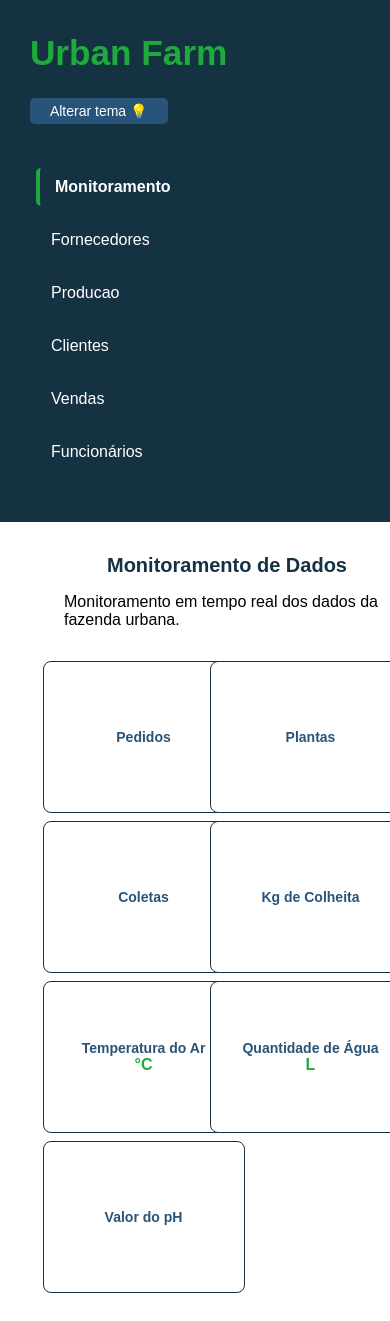
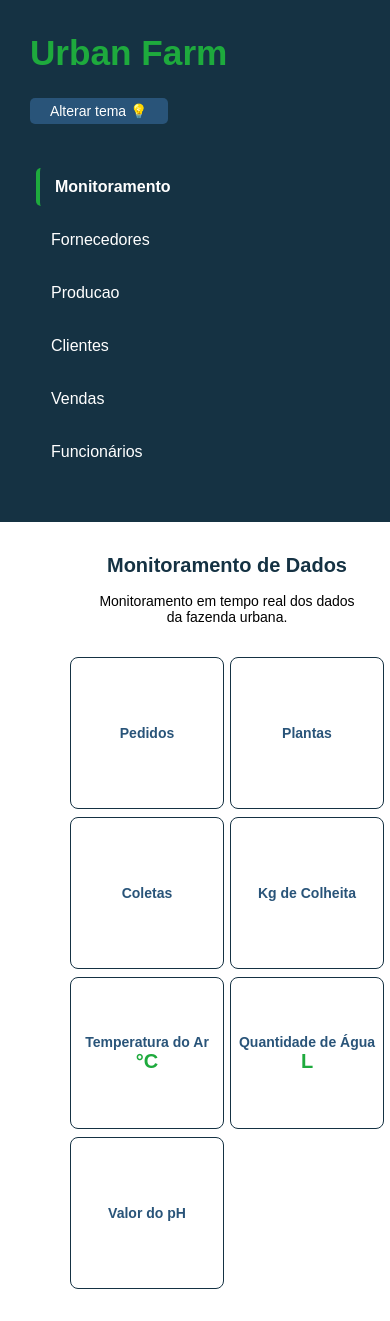
Before and after one commit to 2dbueno/UrbanFarm, a Django app: page /monitoramento/ in a window 390 px wide. Run offline with Django 5.2, Linux system fonts and the light colour scheme; the visitor is signed in with stand-in values (Sample User, id 1); data that the repository does not hold is empty.

Commit message:
Fix: Monitoramento para celular e abertura do ngrok para qualquer ip

```diff
--- a/urban_farm/core/static/styles/monitoramento.css
+++ b/urban_farm/core/static/styles/monitoramento.css
@@ -3,22 +3,25 @@ body, html {
     margin: 0;
     padding: 0;
     border-bottom: 0;
+    overflow-x: hidden; /* Evita que a barra de rolagem horizontal apareça */
 }
 
 header {
     display: none;
 }
 
-.main-content{
+.main-content {
     padding: 2rem;
 }
 
 /* Contêiner pai para alinhamento dos elementos */
 .content-container {
-    padding: 0 2rem;
+    padding: 0 1rem; /* Padding reduzido para melhor responsividade */
     display: flex;
     flex-direction: column;
     align-items: center; /* Centraliza horizontalmente */
+    width: 100%; /* Garante que o contêiner ocupe 100% da largura */
+    box-sizing: border-box; /* Inclui padding na largura total */
 }
 
 /* Título da página de monitoramento */
@@ -30,14 +33,17 @@ header {
 /* Descrição */
 .description {
     color: var(--cor-secundaria);
+    text-align: center; /* Centraliza o texto */
+    width: 70%; /* Garante que a descrição ocupe 100% da largura */
+    box-sizing: border-box; /* Inclui padding na largura total */
 }
 
 /* Dashboard com cards organizados em grid */
 .dashboard {
     display: grid;
     grid-template-columns: repeat(auto-fit, minmax(150px, 1fr));
-    width: 100%;
-    max-width: 1000px;
+    width: 80%;
+    max-width: 1000px; /* Limita a largura máxima do dashboard */
     margin: 2rem 0 0; /* Centraliza horizontalmente e add espaço acima do card */
     gap: 4rem; /* Espaçamento entre os cards */
     justify-items: center; /* Centraliza o conteúdo do card no grid */
@@ -49,7 +55,8 @@ header {
     border: 1px solid var(--cor-fundo);
     border-color: var(--cor-principal);
     border-radius: 0.5rem;
-    width: 200px; /* Largura fixa */
+    width: 100%; /* Mudar para 100% para melhor responsividade */
+    max-width: 200px; /* Limitar a largura máxima */
     height: 150px; /* Altura fixa */
     display: flex;
     flex-direction: column;
@@ -66,7 +73,7 @@ header {
 
 /* Valor dentro dos cards */
 .card p {
-    font-size: 1. 5rem;
+    font-size: 1.5rem; /* Corrigir o espaço extra */
     font-weight: bold;
     color: var(--cor-confirmacao);
     word-break: break-word;
@@ -83,10 +90,22 @@ header {
         font-size: 1.5rem; /* Ajusta o tamanho do título */
     }
 
+    .description {
+        font-size: 1rem; /* Ajusta o tamanho da descrição */
+        padding: 0 1rem; /* Adiciona um pouco de padding lateral */
+    }
+
     .card h3 {
         font-size: 1rem; /* Reduz o tamanho do título dos cards */
     }
 
+    .dashboard {
+        gap: 2rem; /* Ajusta o espaçamento entre os cards */
+    }
+
+    .content-container {
+        padding: 0 1rem; /* Reduz o padding lateral para caber melhor na tela */
+    }
 }
 
 @media (max-width: 480px) {
@@ -94,14 +113,26 @@ header {
         font-size: 1.25rem; /* Ajusta o tamanho do título */
     }
 
+    .description {
+        font-size: 0.875rem; /* Reduz o tamanho da descrição */
+        padding: 0; /* Remove padding para maximizar espaço */
+    }
+
     .dashboard {
         gap: 0.5rem; /* Reduz o espaçamento entre os cards */
     }
 
     .card h3 {
-        font-size: 0.875rem; /* Reduz o tamanho do h3 para textos longos */
+        font-size: 0.875rem; /* Red uz o tamanho do h3 para textos longos */
     }
 
+    .card p {
+        font-size: 1.25rem; /* Ajusta o tamanho do valor dentro dos cards */
+    }
+
+    .content-container {
+        padding: 0; /* Remove o padding desnecessário em dispositivos móveis */
+    }
 }
 
 body.dark {
--- a/urban_farm/urban_farm/settings.py
+++ b/urban_farm/urban_farm/settings.py
@@ -9,11 +9,11 @@ DEBUG = True
 ALLOWED_HOSTS = [
     'localhost',
     '127.0.0.1',
-    '503e-191-201-118-235.ngrok-free.app'
+    '.ngrok-free.app'
 ]
 
 CSRF_TRUSTED_ORIGINS = [
-    'https://503e-191-201-118-235.ngrok-free.app'
+    'https://*.ngrok-free.app'
 ]
 
 CORS_ALLOW_ALL_ORIGINS = True
```
